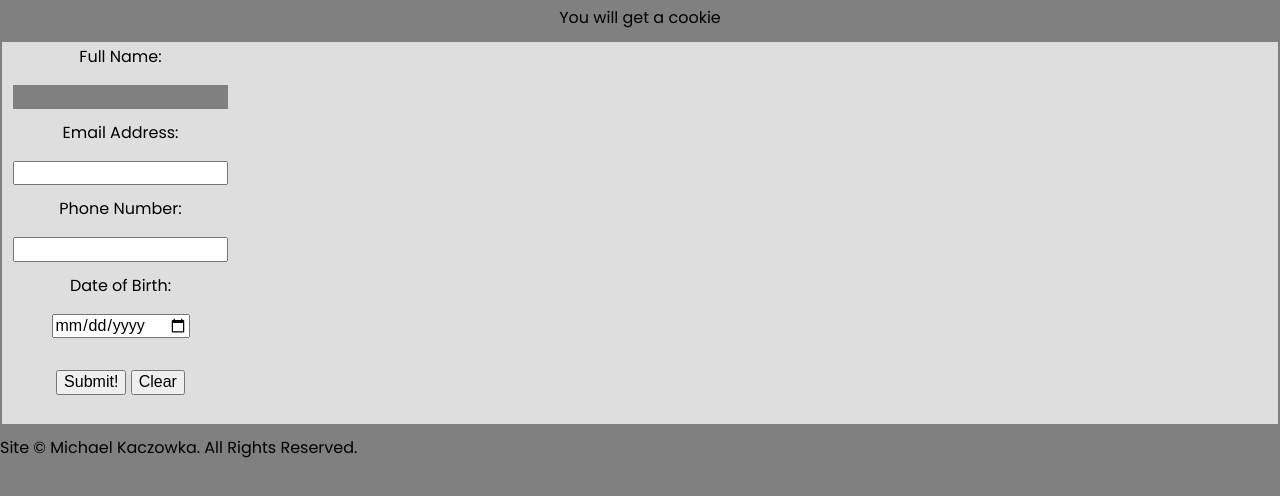
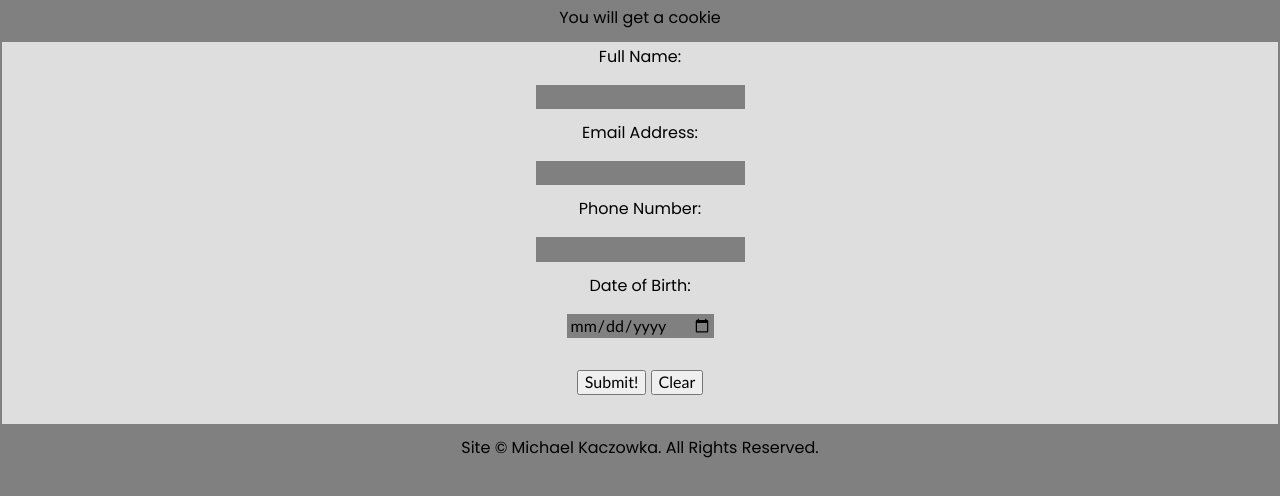
Before and after one commit to ITMD362-michaelkacz/Lab-3, a plain HTML site: page index.html in a window 1280 px wide. Shown: the part 70-566 px from the top of the page. Drawn offline with Linux system fonts and the light colour scheme.

Commit message:
Add CSS for each input type and center

```diff
--- a/assets/css/screen.css
+++ b/assets/css/screen.css
@@ -20,7 +20,10 @@ h2 {
   margin-bottom: 1em;
 }
 
-input {
+button, input {
+  font-family: Calibri, "Hoefler Text", Georgia, "Times New Roman", Times, Roman, serif;
+  overflow: visible;
+
   margin-bottom: 1em;
   margin-top: 1em;
 }
@@ -45,8 +48,19 @@ footer {
   background-color: #808080;
 }
 
-#wrap {
-  text-align: center;
+#wrap input[type="email"] {
+  border-color: transparent;
+  background-color: #808080;
+}
+
+#wrap input[type="date"] {
+  border-color: transparent;
+  background-color: #808080;
+}
+
+#wrap input[type="number"] {
+  border-color: transparent;
+  background-color: #808080;
 }
 
 @media screen and (min-width: 12.6em) {
@@ -56,6 +70,9 @@ footer {
   }
   html {
     font-size: 50%;
+    display: inline-block;
+    text-align: center;
+    justify-content: center;
   }
 }
 
```
